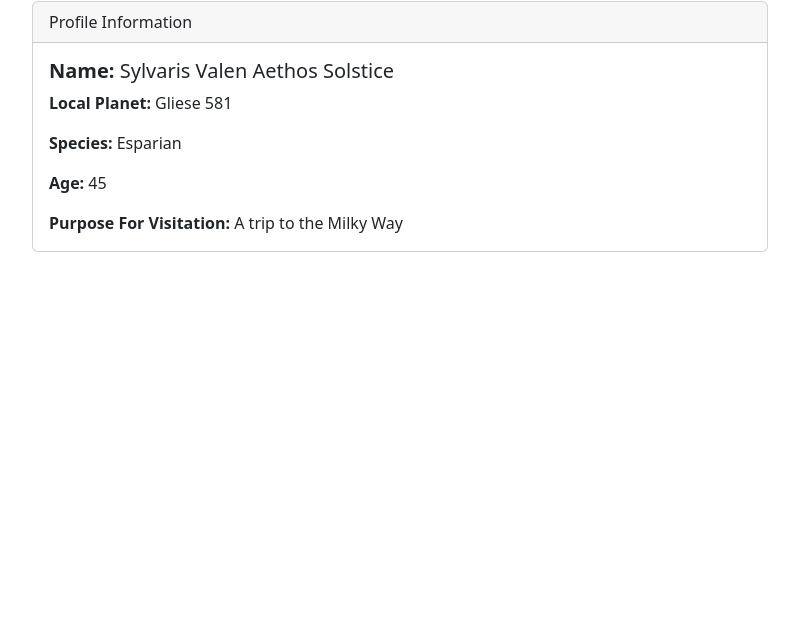
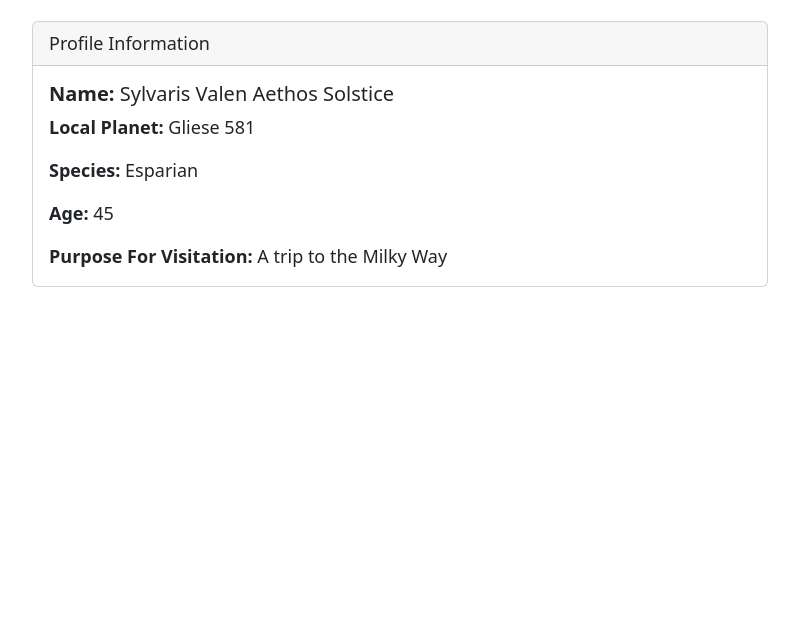
Before and after one commit to Dobbinci/2023PP_PJ2_2, a plain HTML site: page view.html in a window 1280 px wide. Shown: the part 164-800 px from the top of the page, without its empty margins (240-1039 px from the left). Drawn offline with nearby package versions, Linux system fonts and the light colour scheme.

Commit message:
complete

```diff
--- a/view.html
+++ b/view.html
@@ -5,6 +5,7 @@
   <meta name="viewport" content="width=device-width, initial-scale=1.0">
   <title>Document</title>
   <link href="https://cdn.jsdelivr.net/npm/bootstrap@5.2.3/dist/css/bootstrap.min.css" rel="stylesheet" >
+  <link href="my.css" rel="stylesheet">
 <body>
     <div class="container mt-5">
         <h2 class="text-center mb-4">Profile Details</h2>
```
